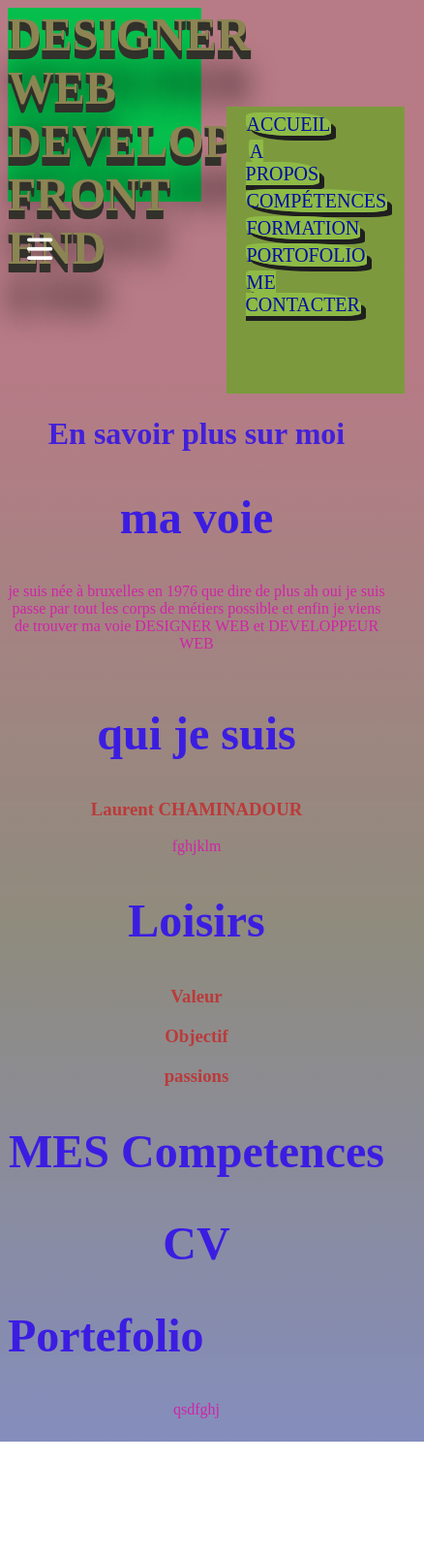
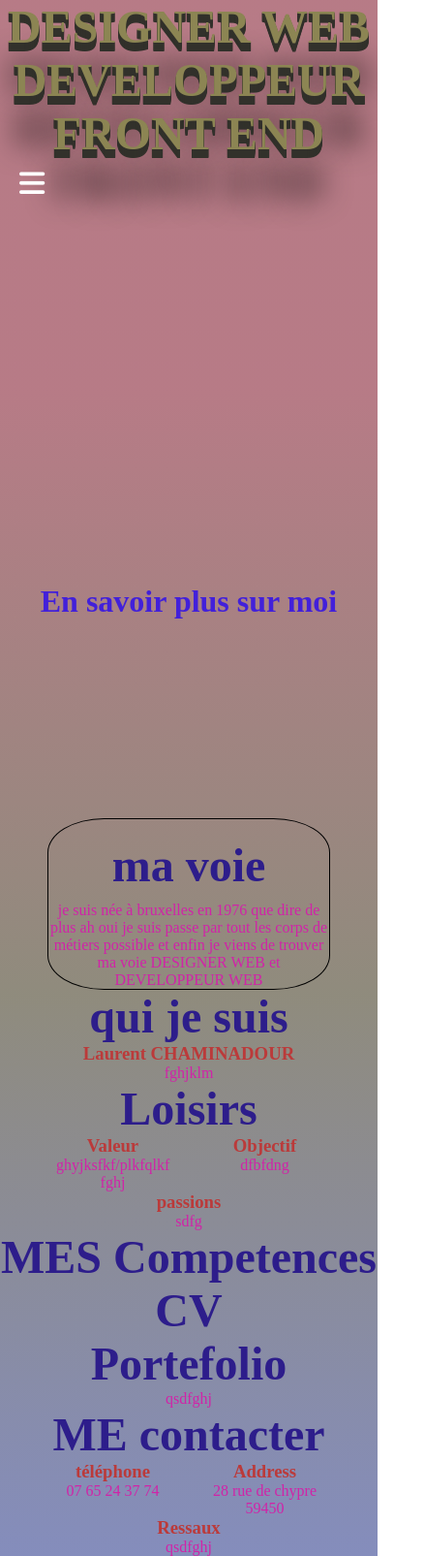
Before and after one commit to Chaminadour/cv-Laurent-Chaminadour, a plain HTML site: page index.html in a window 390 px wide. Shown: the whole page at 97% size, 438 px wide, since content can reach past the window. Before the commit the page ends 1487 px from the top, so only its background shows below. Drawn offline with Linux system fonts and the light colour scheme.

Commit message:
modif commit

```diff
--- a/index.html
+++ b/index.html
@@ -17,8 +17,10 @@
     <div id="blocPrincipal">
         <header>
             <div class="container">
+
                 <h2 class="black">DESIGNER WEB</h2>
                 <h2 class="black"> DEVELOPPEUR FRONT END</h2>
+                <img src="" alt="">
             </div>
 
             <nav>
@@ -27,6 +29,7 @@
                     <i class="fas fa-navicon"></i>
                 </label>
                 <label class="logo"></label>
+
 
                 <ul>
                     <li><a>Accueil</a></li>
@@ -37,15 +40,21 @@
                     <li><a>Me contacter</a></li>
                 </ul>
             </nav>
+            <h1 class="box">En savoir plus sur moi</h1>
         </header>
         <!--ecran 1-->
         <div class="ecran ecran1">
-            <h1 class="box">En savoir plus sur moi</h1>
-            <h2> ma voie </h2>
-            <p class="text-seconday"> je suis née à bruxelles en 1976 que dire de plus ah oui je suis passe par tout
+            <div class="bac">
+                <div class="top">
+                    <h2> ma voie </h2>
+                </div>
+                <div class="down">
+                    <p class="text-seconday"> je suis née à bruxelles en 1976 que dire de plus ah oui je suis passe par tout
 
-                les corps de métiers possible et enfin je viens de trouver ma voie DESIGNER WEB et DEVELOPPEUR WEB
-            </p>
+                        les corps de métiers possible et enfin je viens de trouver ma voie DESIGNER WEB et DEVELOPPEUR WEB
+                    </p>
+                </div>
+            </div>
         </div>
 
 
@@ -58,15 +67,24 @@
 
         <!--ecran 3-->
         <div class="ecran ecran3">
-            <h2>Loisirs</h2>
+            <h2 class="h2ecran3">Loisirs</h2>
+            <div>
+                <h3><a> Valeur</a></h3>
+                <p>ghyjksfkf/plkfqlkf</p>
+                <p>fghj</p>
 
-            <h3> Valeur </h3>
-            <p></p>
-            <h3> Objectif </h3>
-            <p></p>
-            <h3> passions </h3>
-            <p></p>
+            </div>
+            <div>
 
+                <h3><a> Objectif </a></h3>
+                <p>dfbfdng</p>
+
+            </div>
+            <div>
+
+                <h3><a> passions </a></h3>
+                <p>sdfg</p>
+            </div>
         </div>
         <!--ecran 4-->
         <div class="ecran ecran4">
@@ -77,9 +95,28 @@
             <h2>CV</h2>
         </div>
         <!--ecran 6-->
-        <div class="">
+        <div class="ecran ecran6">
             <h2>Portefolio</h2>
             <p>qsdfghj</p>
+        </div>
+        <!--ecran 7-->
+        <div class="ecran ecran7">
+            <h2 class="h2ecran7">ME contacter</h2>
+
+            <div>
+                <h3>téléphone </h3>
+                <p>07 65 24 37 74</p>
+            </div>
+            <div>
+                <h3>Address</h3>
+                <p>28 rue de chypre</p>
+                <p>59450</p>
+            </div>
+            <div>
+                <h3>Ressaux</h3>
+                <p>qsdfghj</p>
+            </div>
+
         </div>
     </div>
 
--- a/style.css
+++ b/style.css
@@ -1,32 +1,32 @@
 * {
- /* box-sizing: border-box;
+     box-sizing: border-box;
      margin: 0;
      padding: 0;
-  font-family: "Poppins", sans-serif;
+    /* font-family: "Poppins", sans-serif;
      font-size: 16px;*/
-}
-header{
-  width: 100vw;
-  height: 100%;
-
-  display: flex;
-  flex-direction: column;
-  font-size: xxx-large;
-
-
    }
    #blocPrincipal{
     width: 100%;
     max-width: 2000px;
   }
+
+   header{
+
+     width: 100%;
+     height: 100vh;
+     display: flex;
+     flex-direction: column;
+     font-size: xxx-large;
+
+   }
+
    .container {
      width: 100%;
-  height: 100%;
+     height: 50%;
      text-align: center;
      display: auto;
      justify-content: space-around;
      padding:auto;
-  background-color: #05be4c;
 
    }
 
@@ -69,19 +69,19 @@ label.logo{
    }
 
    nav{
-  height: auto;
+     height: 80px;
      width: 100%;
-  height: 100px;
      display: flex;
      justify-content: space-between;
      align-items: center;
      align-content: center;
      margin-bottom: 100px;
+
    }
 
    nav ul{
      display: flex ;
-  text-align: center;
+    width: 100%;
      font-size: 30px;
      line-height: 50px;
      padding-left: 20px;
@@ -92,7 +92,11 @@ nav ul{
    nav ul li{
      text-align: center;
      margin: 0 5px;
+     list-style: none;
+     width: 15%;
    }
+
+
 
    nav ul li a{
      color: rgb(2, 12, 163);
@@ -132,24 +136,16 @@ body {
      background: rgb(121,9,30);
      background: linear-gradient(180deg, rgba(121,9,30,0.5382528011204482) 25%, rgba(36,28,0,0.5102415966386555) 64%, rgba(9,26,121,0.4990371148459384) 100%);
    }
-nav{
-  justify-content: space-between;
-  align-items: center;
-  align-content: center;
 
-}
-nav li{
-  text-align: center;
-  width: 15%;
-  list-style: none;
-}
+
    h1{
      color: rgb(66, 32, 218);
+     text-align: center;
 
 
    }
    h2{
-  color: #3b1de2;
+     color: #3b21cd;
      font-size: xxx-large;
    }
    h3{
@@ -193,24 +189,37 @@ section {
    /* ecran 1 */
    .ecran1 {
      width: 100%;
+     display: flex;
+     flex-direction: column;
      justify-content: center;
      align-items: center;
      align-content: center;
+    }
 
+    .ecran1 .top{
+      padding-top: 20px;
+     padding-bottom: 10px;
    }
+
+   .ecran1 .bac{
+     border: 1px solid;
+     border-radius: 20%;
+     width: 75%;
+   }
+
    div .h1{
 
      text-align: center;
      color: #BB3A3A;
    }
-div .h2{
-  justify-content: center;
-  align-items: center;
+   div h2{
+
+     text-align: center;
      align-content: center;
      color: #2d1d8b;
-  text-align: end;
-  display: block;
-  flex: auto;
+
+
+
    }
 
    p{
@@ -229,9 +238,20 @@ p{
 
    /* ecran 3*/
    .ecran3 {
-
+     display: flex;
+     flex-wrap: wrap;
+     justify-content: center;
      width: 100%;
      color: beige;
+
+   }
+   .ecran3 .h2ecran3{
+     width: 100%;
+
+   }
+   .ecran3 div{
+     width: 30%;
+     margin: 0 20px;
 
    }
 
@@ -250,14 +270,23 @@ p{
    /* ecran 6*/
    .ecran6 {
      width: 100%;
+   }
+   /* ecran 6*/
+   .ecran7{
 
+     display: flex;
+     flex-wrap: wrap;
+     justify-content: center;
+     width: 100%;
+     color: beige;
    }
-div .container{
-  text-align: left;
-  width: 200px;
-  height: 200px;
+   .ecran7 .h2ecran7{
+     width: 100%;
    }
-
+   .ecran7 div{
+     width: 30%;
+     margin: 0 20px;
+   }
 
 
    #check{
@@ -280,15 +309,19 @@ div .container{
    @media (max-width:858px){
      .checkbtn{
          display: block;
+         top: 150px;
+         position: absolute;
      }
 
+     .container{
+        padding: 0;
+    }
      nav{
          padding: 0 20px;
      }
 
      label.logo{
-      width: 90%;
-      text-align: center;
+         display: none;
      }
      header {
        display: auto;
@@ -297,21 +330,25 @@ div .container{
      nav ul{
 
          display: inline-block;
-      width: auto;
-      height: 35vh;
+         position: fixed;
+         width: 100%;
+         height: 70vh;
          background: #7c9a3d;
          transition: all .5s;
-      top:auto;
-      left: auto;
-      width: auto;
+         top:240px;
+         left: -100%;
          margin: 0;
+         text-align: center;
      }
      nav ul li{
        display: block;
-    margin: 5px 0;
+       margin: 70px 0;
        line-height: 20px;
+       text-align: center;
+       width: 100%;
    }
      nav ul li a{
+        text-align: center;
         font-size: 20px;
      }
      a:hover,a.active{
```
Lines whose indentation alone changed are shown as unchanged.
